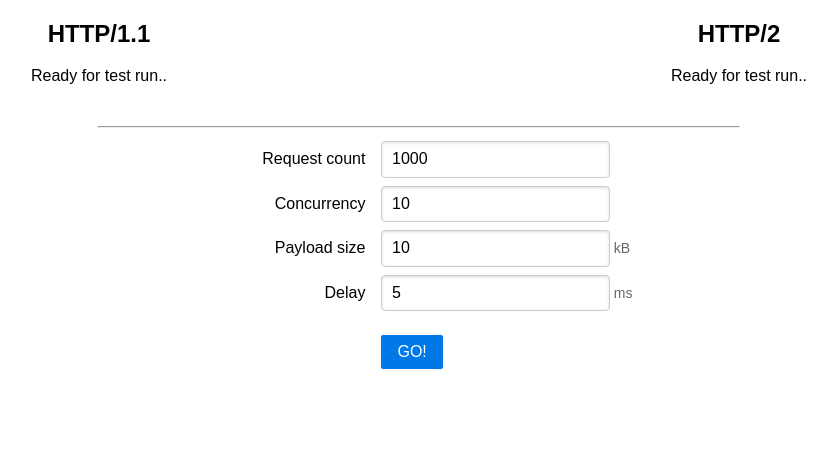
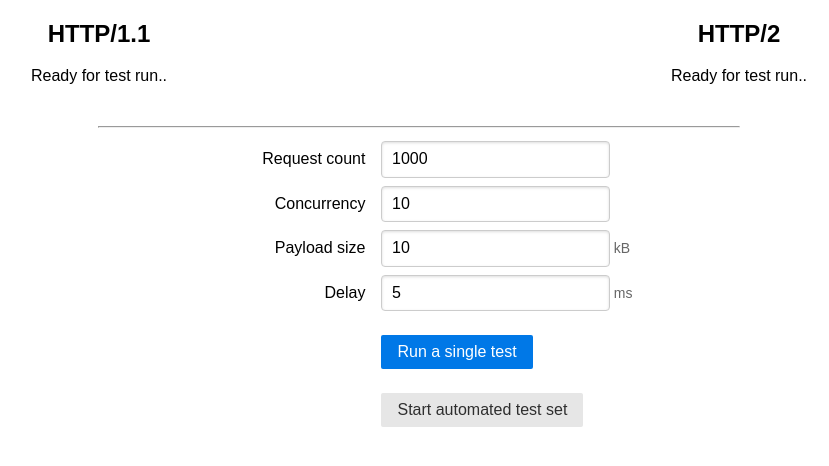
Before and after one commit to majori/bachelor-thesis, a React app in the folder client/: page / in a window 1280 px wide. Shown: the top 466 px of the page, without its empty margins (221-1050 px from the left). Built offline with nearby package versions, Linux system fonts and the light colour scheme.

Commit message:
Create automated test run

```diff
--- a/client/src/components/App.jsx
+++ b/client/src/components/App.jsx
@@ -53,24 +53,40 @@
     };
     this.handleParamChange = this.handleParamChange.bind(this);
     this.startTestRun = this.startTestRun.bind(this);
+    this.runTestSet = this.runTestSet.bind(this);
   }
 
-  async resetResults() {
-    return this.setState(_.set(this.state, ['stats'], _.cloneDeep(statsInitState)));
+  resetResults() {
+    this.setState(_.set(this.state, ['stats'], _.cloneDeep(statsInitState)));
   }
 
   handleParamChange(event) {
-    this.setState({
-      params: {
-        ...this.state.params,
-        [event.target.name]: +event.target.value,
-      },
-    });
+    this.setState(_.set(this.state, ['params', event.target.name], +event.target.value));
+  }
+
+  async runTestSet() {
+    const concurrency = _.range(0, 110, 10);
+    concurrency[0] = 1;
+    const delay = _.range(0, 110, 10);
+    for (let i1 = 0; i1 < concurrency.length; i1++) {
+      for (let i2 = 0; i2 < delay.length; i2++) {
+        await this.setState({ params: {
+          count: concurrency[i1] * 100,
+          concurrency: concurrency[i1],
+          delay: delay[i2],
+          size: 10,
+        }});
+        await this.startTestRun();
+      }
+    }
   }
 
   async startTestRun(event) {
-    event.preventDefault();
-    await this.resetResults();
+    if (event) {
+      event.preventDefault();
+    }
+
+    this.resetResults();
     await this.runTest(true);
     await this.runTest(false);
   }
@@ -134,6 +150,7 @@
       headers: { 'Content-Type': 'application/json' },
       body: JSON.stringify({
         concurrency,
+        version: useHttp1 ? 1 : 2,
         size,
         delay,
         durations: stats,
@@ -152,6 +169,7 @@
         <div className="controls pure-g">
           <div className="pure-u">
             <Controls
+              runTestSet={this.runTestSet}
               onSubmit={this.startTestRun}
               onChange={this.handleParamChange}
               values={params}
--- a/client/src/components/Controls.jsx
+++ b/client/src/components/Controls.jsx
@@ -5,7 +5,7 @@
 
 `;
 
-export default ({ onSubmit, onChange, values, running }) => {
+export default ({ onSubmit, onChange, runTestSet, values, running }) => {
   return (
     <Form className="pure-form pure-form-aligned" onSubmit={onSubmit}>
       <fieldset>
@@ -16,6 +16,7 @@
             type="number"
             onChange={onChange}
             value={values.count.toString()}
+            disabled={running}
           />
         </div>
 
@@ -26,6 +27,7 @@
             type="number"
             onChange={onChange}
             value={values.concurrency.toString()}
+            disabled={running}
           />
         </div>
 
@@ -36,6 +38,7 @@
             type="number"
             onChange={onChange}
             value={values.size.toString()}
+            disabled={running}
           />
           <span className="pure-form-message-inline">kB</span>
         </div>
@@ -47,6 +50,7 @@
             type="number"
             onChange={onChange}
             value={values.delay.toString()}
+            disabled={running}
           />
           <span className="pure-form-message-inline">ms</span>
         </div>
@@ -54,12 +58,23 @@
         <div className="pure-controls">
           <button
             className={`
-              pure-button
-              pure-button-primary
-              ${running ? 'pure-button-disabled' : ''}`}
+            pure-button
+            pure-button-primary
+            ${running ? 'pure-button-disabled' : ''}`}
             type="submit"
           >
-            GO!
+            Run a single test
+          </button>
+        </div>
+        <div className="pure-controls">
+          <button
+            className={`
+              pure-button
+              ${running ? 'pure-button-disabled' : ''}`}
+            type="button"
+            onClick={runTestSet}
+          >
+            Start automated test set
           </button>
         </div>
       </fieldset>
```
Also changed, not shown: 1 other file (tests, documents, lock files or other folders).
